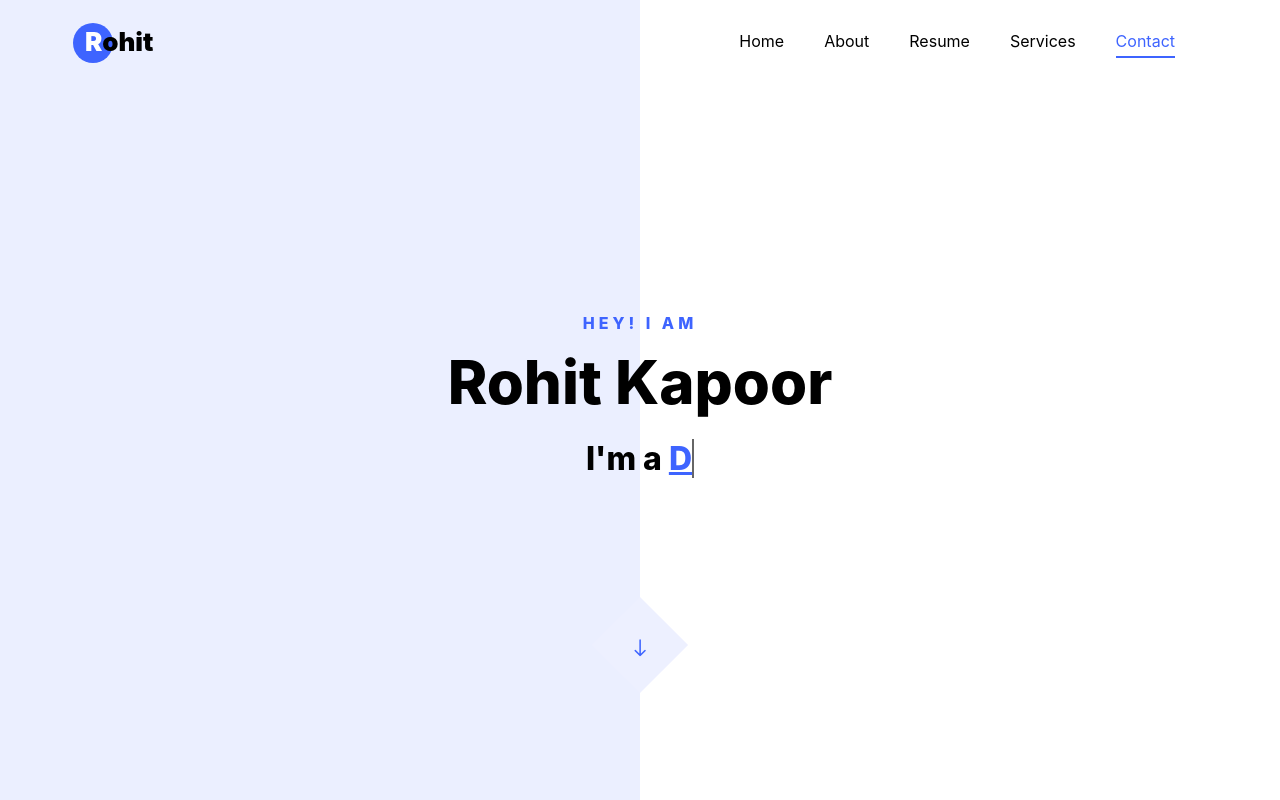
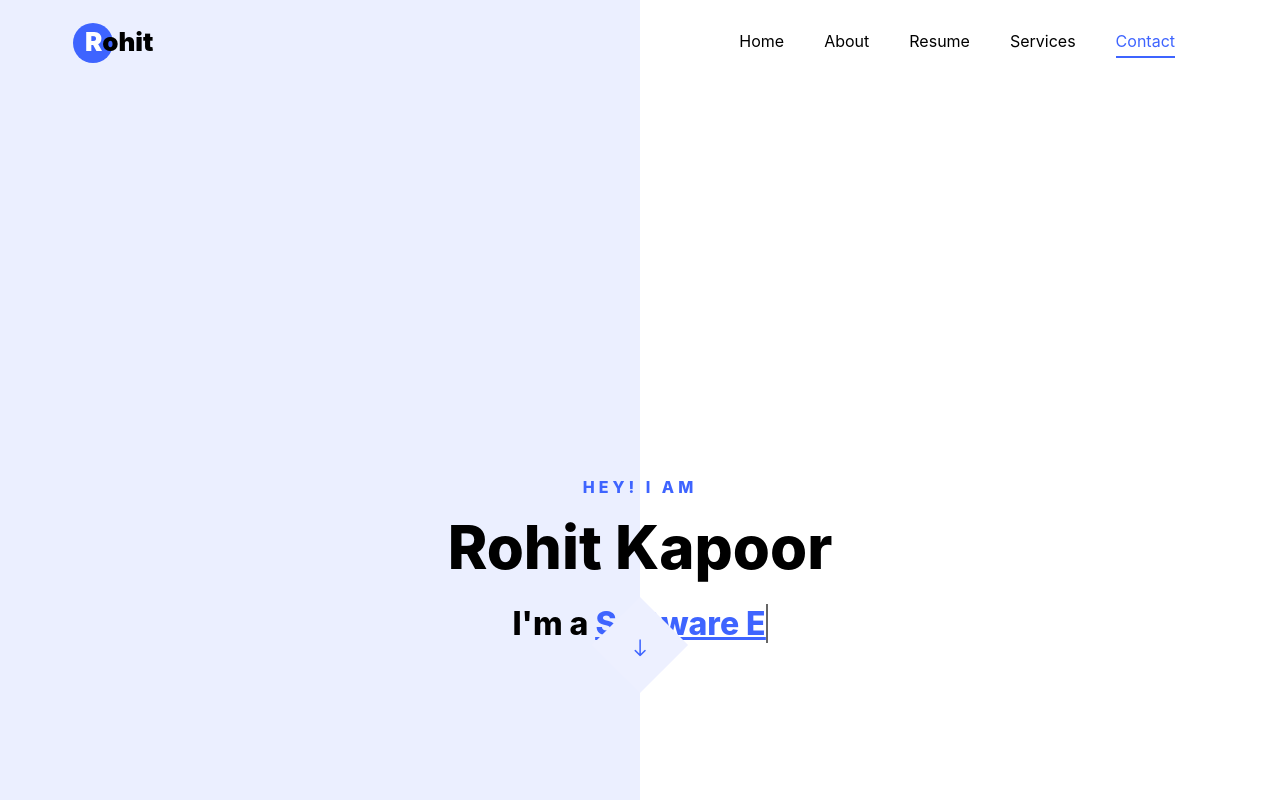
Before and after one commit to rokafella/website-react, a React (Create React App) app: page / in a window 1280 px wide. Shown: the top 800 px of the page. Built offline with nearby package versions, Linux system fonts and the light colour scheme; the HTML template or start-up script is replaced by a standard one.

Commit message:
Move Home to a component.

```diff
--- a/public/index.html
+++ b/public/index.html
@@ -34,31 +34,7 @@
 <body data-spy="scroll" data-target=".site-navbar-target" data-offset="300" data-aos-easing="slide"
     data-aos-duration="800" data-aos-delay="0">
     <div id="root"></div>
-    <section class="hero-wrap js-fullheight" style="height: 1129px;">
-        <div class="overlay"></div>
-        <div class="container">
-            <div class="row no-gutters slider-text js-fullheight justify-content-center align-items-center"
-                style="height: 1129px;">
-                <div class="col-lg-8 col-md-6 ftco-animate d-flex align-items-center fadeInUp ftco-animated">
-                    <div class="text text-center">
-                        <span class="subheading">Hey! I am</span>
-                        <h1>Rohit Kapoor</h1>
-                        <h2>I'm a
-                            <span class="txt-rotate" data-period="2000"
-                                data-rotate="[ &quot;Web Designer.&quot;, &quot;Developer.&quot;, &quot;Photographer.&quot;, &quot;Marketer.&quot;, &quot;Blogger&quot; ]"><span
-                                    class="wrap"></span></span>
-                        </h2>
-                    </div>
-                </div>
-            </div>
-        </div>
 
-        <div class="mouse">
-            <a href="#" class="mouse-icon">
-                <div class="mouse-wheel"><span class="ion-ios-arrow-round-down"></span></div>
-            </a>
-        </div>
-    </section>
     <section class="ftco-about img ftco-section ftco-no-pt ftco-no-pb" id="about-section">
         <div class="container">
             <div class="row d-flex no-gutters">
--- a/src/App.js
+++ b/src/App.js
@@ -1,11 +1,15 @@
 import React, { Component } from 'react';
 import Navbar from "./components/navbar";
+import Home from "./components/home";
 
 class App extends Component {
   render() {
     return (
-      <Navbar></Navbar>
-    );
+      <>
+        <Navbar />
+        <Home />
+      </>
+    )
   }
 }
 
--- /dev/null
+++ b/src/components/home.jsx
@@ -0,0 +1,28 @@
+import React, { Component } from "react";
+
+export default class Home extends Component {
+    render() {
+        return (
+            <section className="hero-wrap js-fullheight" style={{ height: '1129px' }}>
+                <div className="overlay" />
+                <div className="container">
+                    <div className="row no-gutters slider-text js-fullheight justify-content-center align-items-center" style={{ height: '1129px' }}>
+                        <div className="col-lg-8 col-md-6 ftco-animate d-flex align-items-center fadeInUp ftco-animated">
+                            <div className="text text-center">
+                                <span className="subheading">Hey! I am</span>
+                                <h1>Rohit Kapoor</h1>
+                                <h2>I'm a <span className="txt-rotate" data-period={2000} data-rotate="[ &quot;Software Engineer.&quot;, &quot;Photographer.&quot;, &quot;Gamer.&quot;, &quot;Tech Enthusiast.&quot;, &quot;Traveler.&quot; ]"><span className="wrap" /></span>
+                                </h2>
+                            </div>
+                        </div>
+                    </div>
+                </div>
+                <div className="mouse">
+                    <a href="#" className="mouse-icon">
+                        <div className="mouse-wheel"><span className="ion-ios-arrow-round-down" /></div>
+                    </a>
+                </div>
+            </section>
+        )
+    }
+}
```
